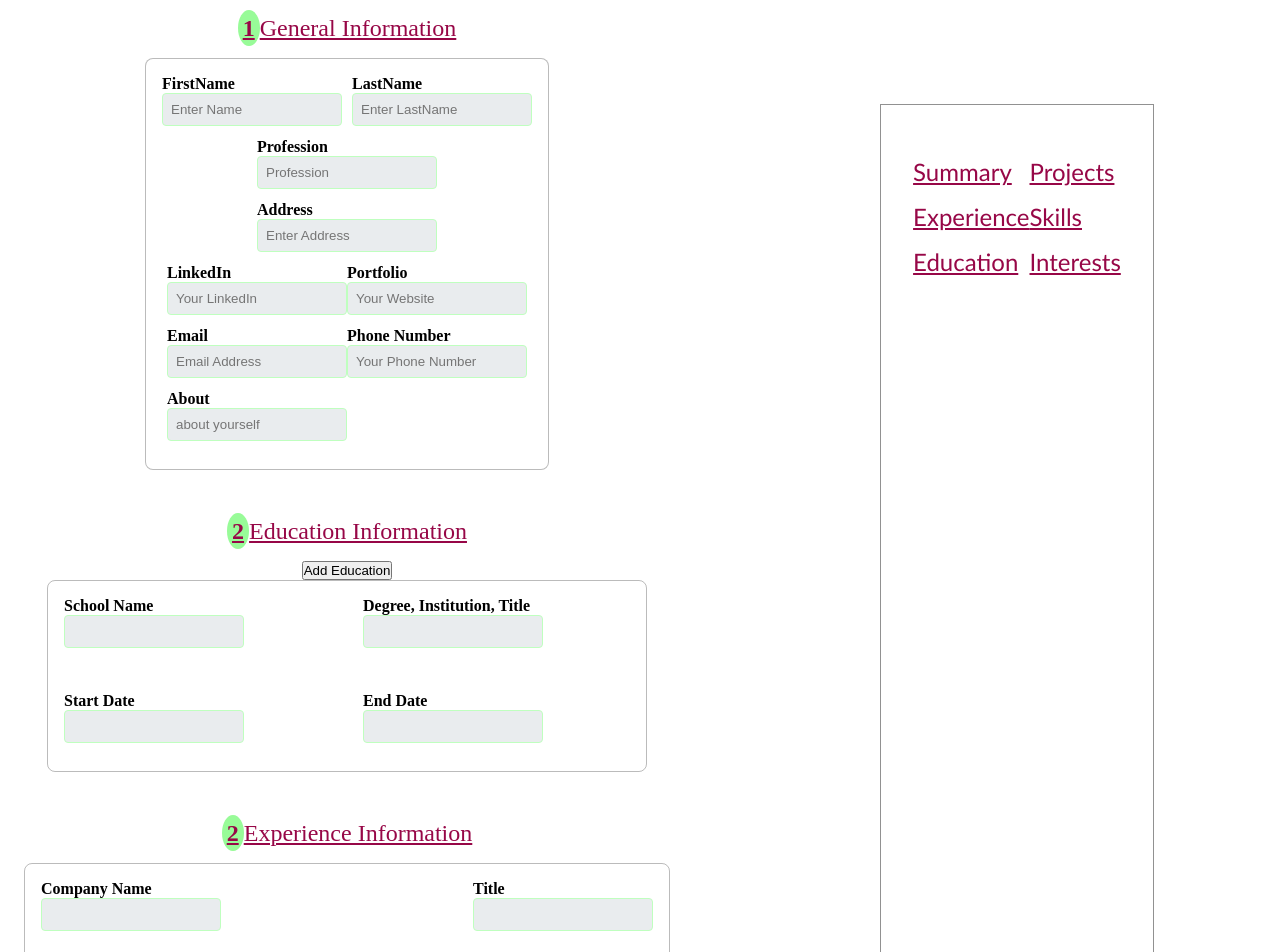
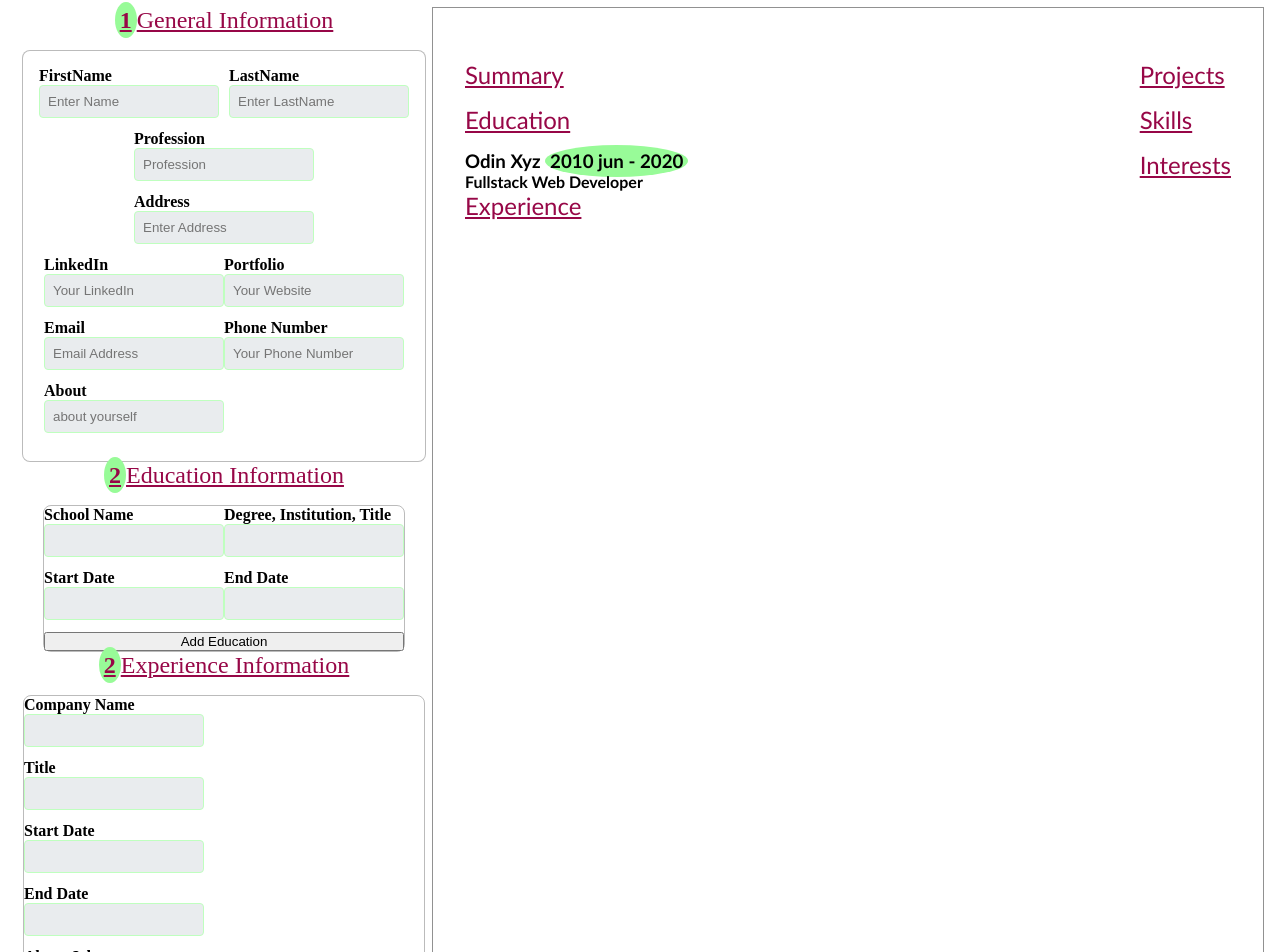
Before and after one commit to Imi-Nkateko/cv-builder, a React (Vite) app: page / in a window 1280 px wide. Shown: the part 88-1040 px from the top of the page. Built offline with nearby package versions, Linux system fonts and the light colour scheme.

Commit message:
add grid-template-columns for edit and preview

```diff
--- a/src/App.css
+++ b/src/App.css
@@ -5,11 +5,12 @@
 }
 
 .container {
-    display: flex;
-    gap: 1rem;
+    display: grid;
+    grid-template-columns: 1fr 2fr;
+    margin: 1rem;
 }
 
-.cvEdit {
+/* .cvEdit {
     display: flex;
     flex-direction: column;
-}
+} */
--- a/src/components/form components/CvPreview.css
+++ b/src/components/form components/CvPreview.css
@@ -1,10 +1,11 @@
 .page {
-	size: 21cm 29.7cm;
-	margin: 30mm 45mm 30mm 45mm;
+	/* size: 21cm 29.7cm; */
+	/* margin: 30mm 45mm 30mm 45mm; */
 	border: 1px solid rgba(0, 0, 0, 0.432);
 	padding: 2rem;
 	font-family: "Trebuchet MS", "Lucida Sans Unicode", "Lucida Grande",
 		"Lucida Sans", Arial, sans-serif;
+
 }
 
 .genaral-info {
--- a/src/components/form components/CvPreview.jsx
+++ b/src/components/form components/CvPreview.jsx
@@ -20,9 +20,15 @@ const CvPreview = ({generalData}) => {
 			<section className="cv-info">
 				<div className="left-container">
 					<h2>Summary</h2>
-					<p></p>
+					<p>{generalData.about}</p>
+					<div className="education">
+						<h2>Education</h2>
+						<h3>
+							Odin Xyz <span>2010 jun - 2020</span>
+						</h3>
+						<h4>Fullstack Web Developer</h4>
+					</div>
 					<h2>Experience</h2>
-					<h2>Education</h2>
 				</div>
 				<div className="right-container">
 					<h2>Projects</h2>
--- a/src/components/form components/EducationInfo.jsx
+++ b/src/components/form components/EducationInfo.jsx
@@ -1,11 +1,7 @@
 import Input from "./Input";
 import "./GeneralInfo.css";
 
-
-
 const EducationInfo = () => {
-
-
 	return (
 		<div className="educationInfo">
 			<div className="head">
@@ -13,8 +9,8 @@ const EducationInfo = () => {
 					<span>2</span>Education Information
 				</h2>
 			</div>
-			<button>Add Education</button>
-			<form action="" className="educationInfoForm">
+			<div action="" className="educationInfoForm">
+				<form action="">
 					<label htmlFor="schoolName">
 						School Name
 						<Input />
@@ -32,6 +28,8 @@ const EducationInfo = () => {
 						<Input />
 					</label>
 				</form>
+				<button>Add Education</button>
+			</div>
 		</div>
 	);
 };
--- a/src/components/form components/GeneralInfo.css
+++ b/src/components/form components/GeneralInfo.css
@@ -1,5 +1,5 @@
 .generalInfo {
-	padding: 1.5rem;
+	/* padding: 1.5rem; */
 	display: flex;
 	flex-direction: column;
 	align-items: center;
@@ -8,7 +8,7 @@
 .educationInfo,
 .experienceInfo,
 .SkillsInfo {
-	padding: 1.5rem;
+	/* padding: 1.5rem; */
 	display: flex;
 	flex-direction: column;
 	align-items: center;
@@ -16,24 +16,27 @@
 
 .educationInfoForm {
 	display: grid;
-	grid-template-columns: 2fr 2fr;
-	gap: 2rem;
+	/* gap: 2rem; */
 	border: 1px solid rgba(0, 0, 0, 0.267);
 	border-radius: 8px;
 	outline: none;
-	padding: 1rem;
-	min-width: 600px;
+	/* padding: 1rem; */
+	/* min-width: 600px; */
+}
+
+.educationInfoForm form {
+	display: grid;
+	grid-template-columns: 2fr 2fr;
 }
 
 .experienceInfoForm {
 	display: grid;
-	grid-template-columns: 3fr 2fr;
-	gap: 2rem;
+	/* grid-template-columns: 3fr 2fr; */
+	/* gap: 2rem; */
 	border: 1px solid rgba(0, 0, 0, 0.267);
 	border-radius: 8px;
 	outline: none;
-	padding: 1rem;
-	min-width: 600px;
+
 }
 
 .SkillsInfoForm {
@@ -41,14 +44,14 @@
 	border-radius: 8px;
 	outline: none;
 	padding: 1rem;
-	min-width: 600px;
+
 }
 
 .head {
 	display: flex;
 	align-items: center;
 	justify-content: space-between;
-	max-width: 1000px;
+
 }
 span {
 	border-radius: 50%;
```
Lines whose indentation alone changed are shown as unchanged.
